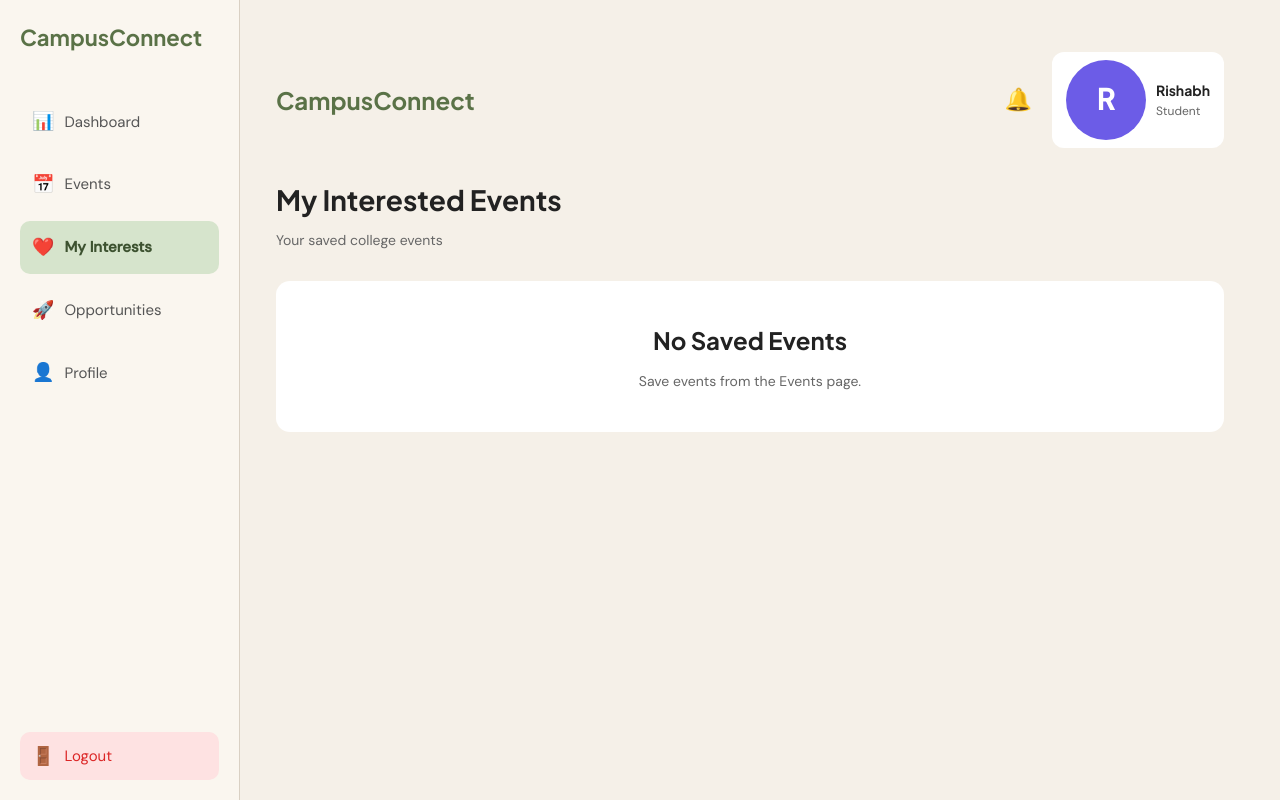
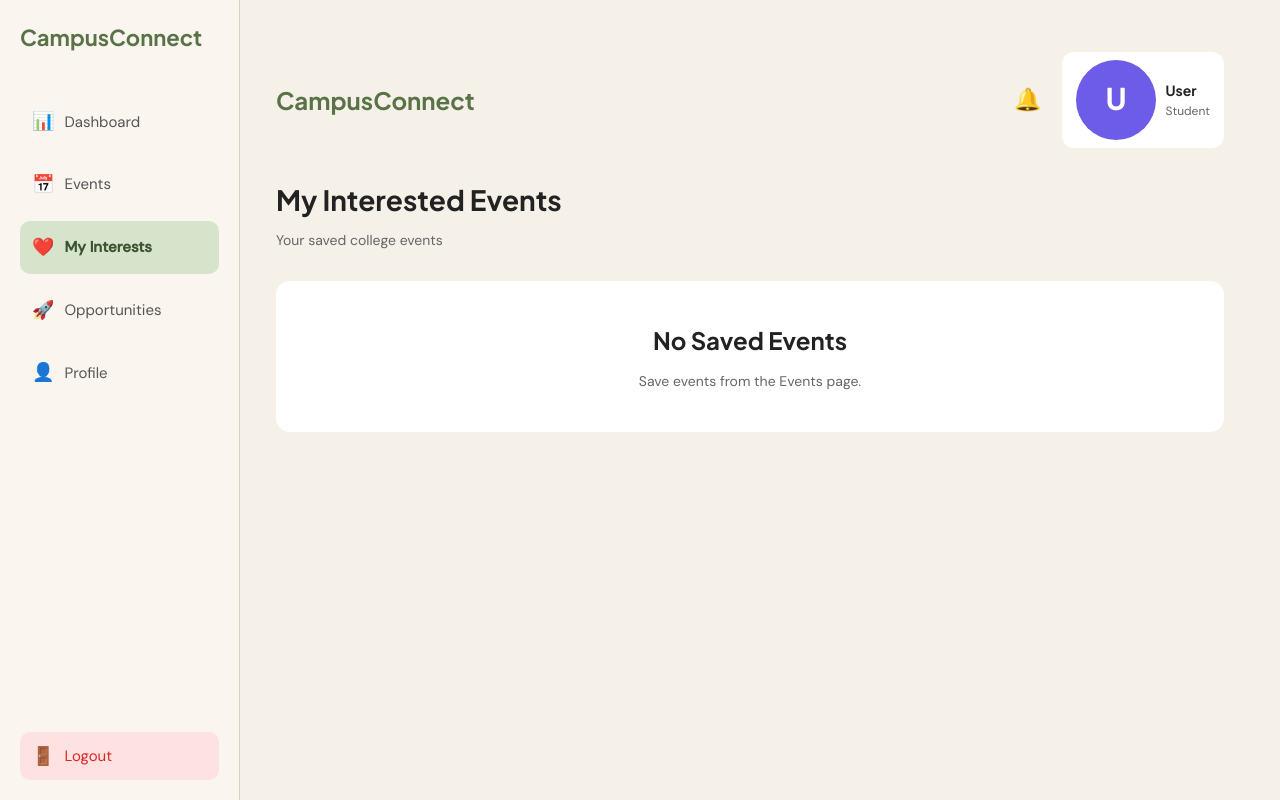
Before and after one commit to risrajawat/CampusConnect, a React (Vite) app: page /saved in a window 1280 px wide. Built offline with nearby package versions, Linux system fonts and the light colour scheme.

Commit message:
fixed: login fixed

```diff
--- a/src/components/Navbar/Navbar.jsx
+++ b/src/components/Navbar/Navbar.jsx
@@ -1,6 +1,16 @@
 import "./Navbar.css";
 
 function Navbar() {
+
+  const user = JSON.parse(localStorage.getItem("user")) || {};
+
+  const email = user.email || "";
+  const name = email.split("@")[0] || "User";
+  const displayName = name.charAt(0).toUpperCase() + name.slice(1);
+  const initial = displayName.charAt(0);
+
+  const role = user.userType === "faculty" ? "Faculty" : "Student";
+
   return (
     <div className="navbar">
 
@@ -18,12 +28,12 @@ function Navbar() {
 
         <div className="profile">
           <div className="profile-image">
-            R
+            {initial}
           </div>
 
           <div>
-            <h4>Rishabh</h4>
-            <p>Student</p>
+            <h4>{displayName}</h4>
+            <p>{role}</p>
           </div>
         </div>
 
```
